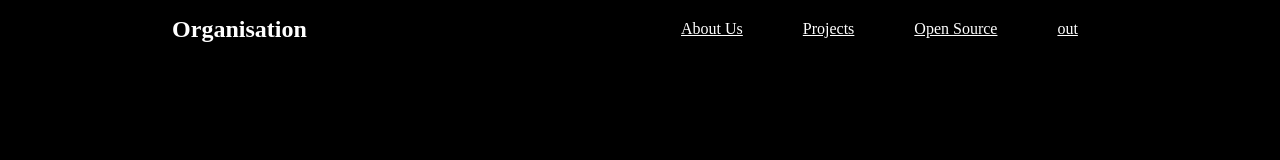
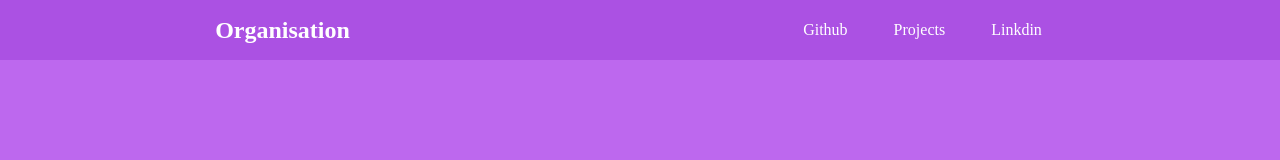
Before and after one commit to Siddhartha127/org_site, a plain HTML site: page index.html in a window 1280 px wide. Drawn offline with Linux system fonts and the light colour scheme.

Commit message:
commit_1

```diff
--- a/index.html
+++ b/index.html
@@ -7,24 +7,20 @@
     <link rel="stylesheet" href="style.css">
 </head>
 <body>
-    <header >
+
+    <div class="header-push-down"></div>
+    <header>
         <nav>
-            <h1>Organisation </h1>
-            <ul>
-                <li>
-                    <a href="" >About Us</a>
-                </li>
-                <li>
-                    <a href="" >Projects</a>
-                </li>
-                <li>
-                    <a href="" >Open Source</a>
-                </li>
-                <li>
-                    <a href="" >out</a>
-                </li>
-            </ul>
-        </nav>
+            <div class="left"><h1>Organisation</h1></div>
+            <div class="right">
+                <ul>
+                    <li><a href="">Github</a></li>
+                    <li><a href="">Projects</a></li>
+                    <li><a href="">Linkdin</a></li>
+                </ul>
+            </div>
+          </nav>
     </header>
+    <main></main>
 </body>
 </html>
--- a/style.css
+++ b/style.css
@@ -1,32 +1,36 @@
 *{
-    margin: 0;
+    margin:0;
     padding: 0;
-    background: black;
 }
 body{
-    color: white;
+    background-color: #BD68EE
+    ;
 }
 nav{
-    display: flex;
-    justify-content: space-around;
+    display:flex;
+    color: white;
+    justify-content: space-around ;
     align-items: center;
-    flex-wrap: wrap;
+    background-color: #AB51E3;
+    height: 60px;
 
 }
 
 nav ul{
-    display:flex;
-    justify-content: space-between;
-    align-items: center;
+    display: flex;
+    justify-content: space-around;
+
 }
 nav ul li{
-    display: flex;
-    padding: 10px;
-    margin: 10px 20px;
-    text-decoration: none;
+    list-style: none;
+    display:flex;
+    text-align: center;
+    justify-content: space-between;
+    margin:0 23px;
+    cursor: pointer;
 }
 nav ul li a{
     color: white;
-
+    text-decoration: none;
 
 }
```
